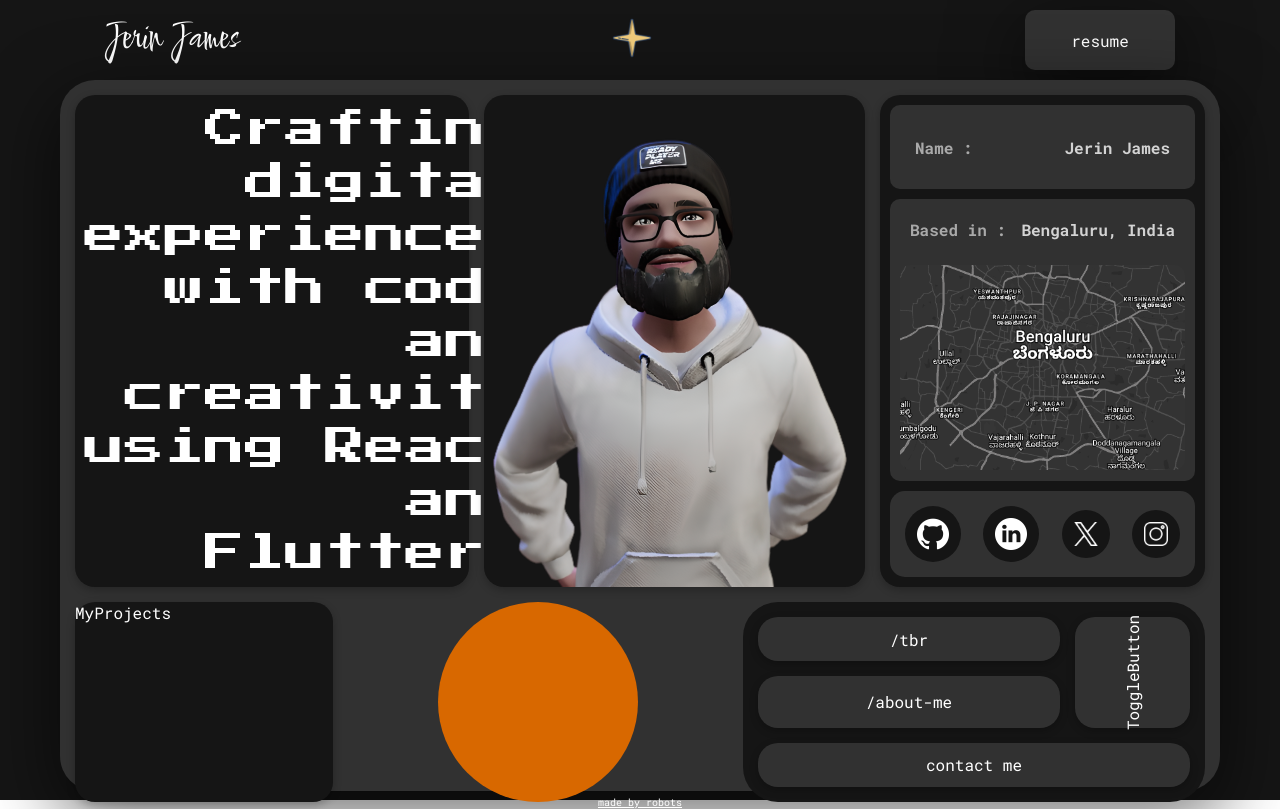
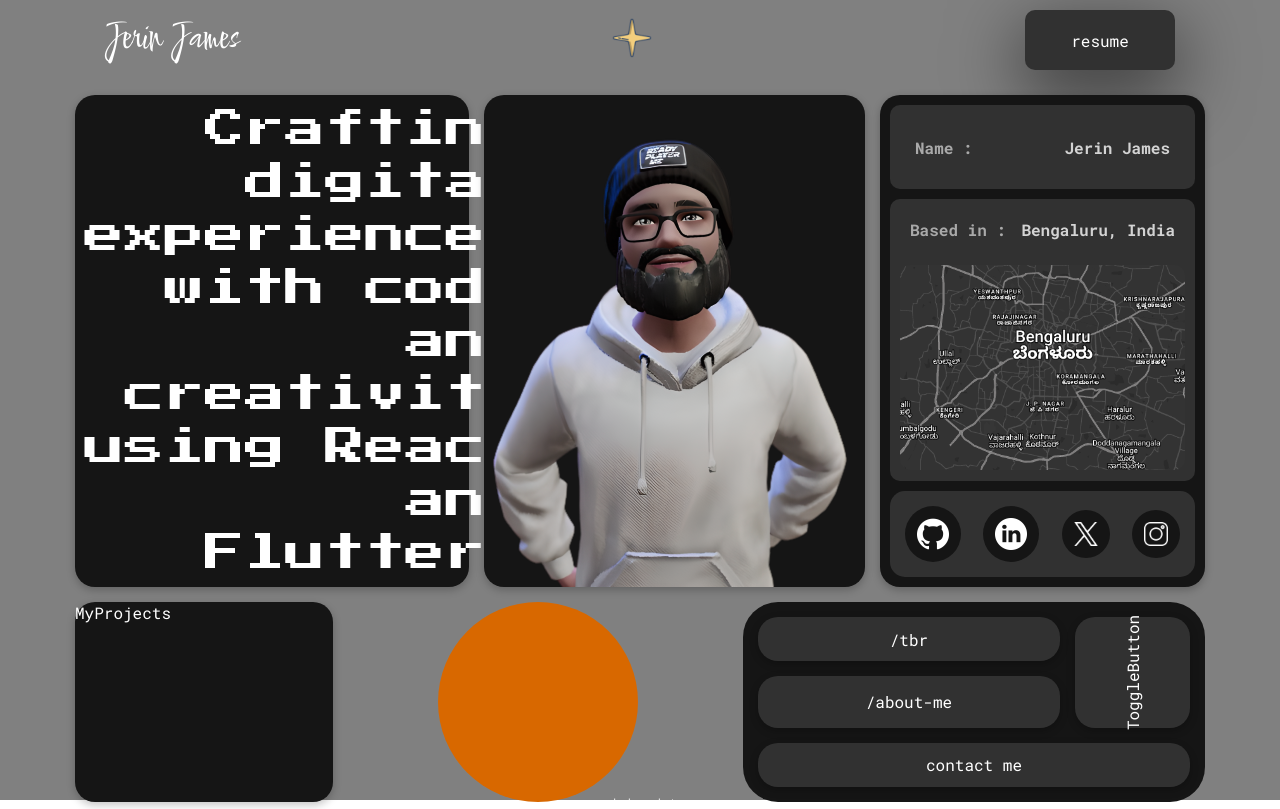
Before and after one commit to jerinzech/portfolio-2024-v1, a React (Vite) app: page / in a window 1280 px wide. Built offline with nearby package versions, Linux system fonts and the light colour scheme.

Commit message:
test color grey

```diff
--- a/src/HomePage.css
+++ b/src/HomePage.css
@@ -23,11 +23,13 @@
   justify-self: center;
 
   background-color: #151515;
+  background-color: grey;
   /* background-image: url("public/noise.png"); */
 }
 
 .page {
   background-color: #151515;
+  background-color: grey;
   display: flex;
   justify-content: center;
   align-items: center;
--- a/src/components/Body.css
+++ b/src/components/Body.css
@@ -5,8 +5,8 @@
   margin: 5px 10px;
   padding: 15px;
   border-radius: 35px;
-  box-shadow: rgba(0, 0, 0, 0.56) 0px 22px 70px 4px;
-  background-color: #313131;
+  /* box-shadow: rgba(0, 0, 0, 0.56) 0px 22px 70px 4px; */
+  /* background-color: #313131; */
 
   /* Body grid layout */
 
```
